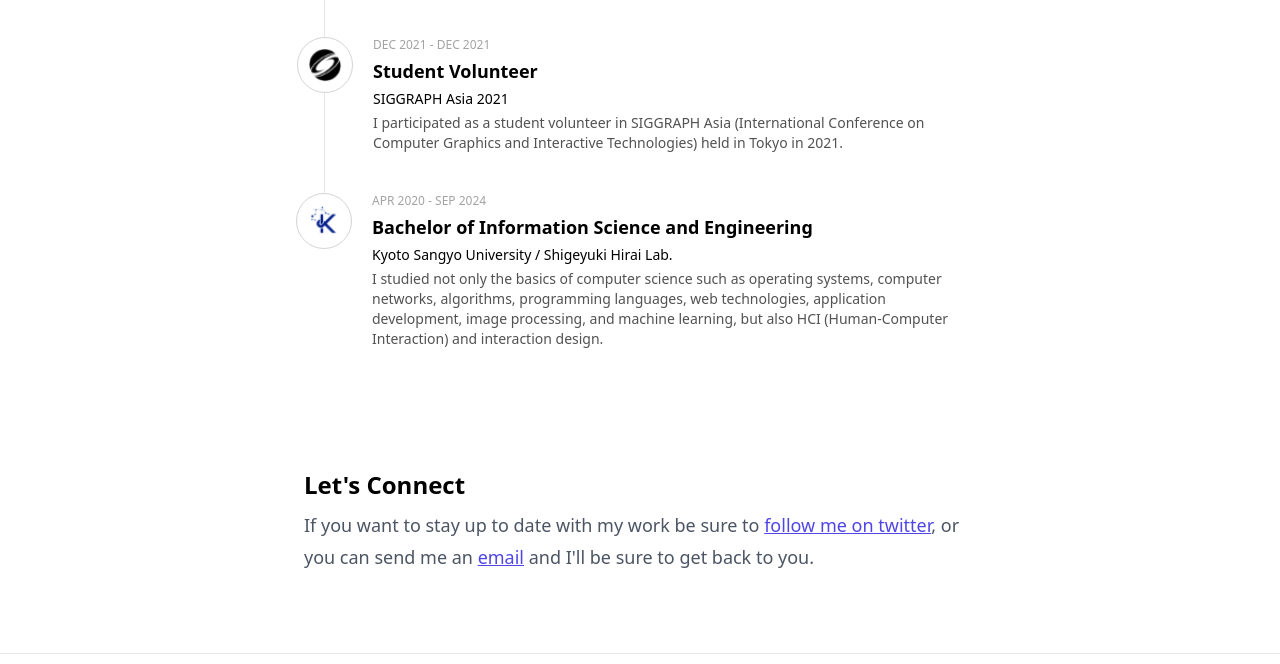
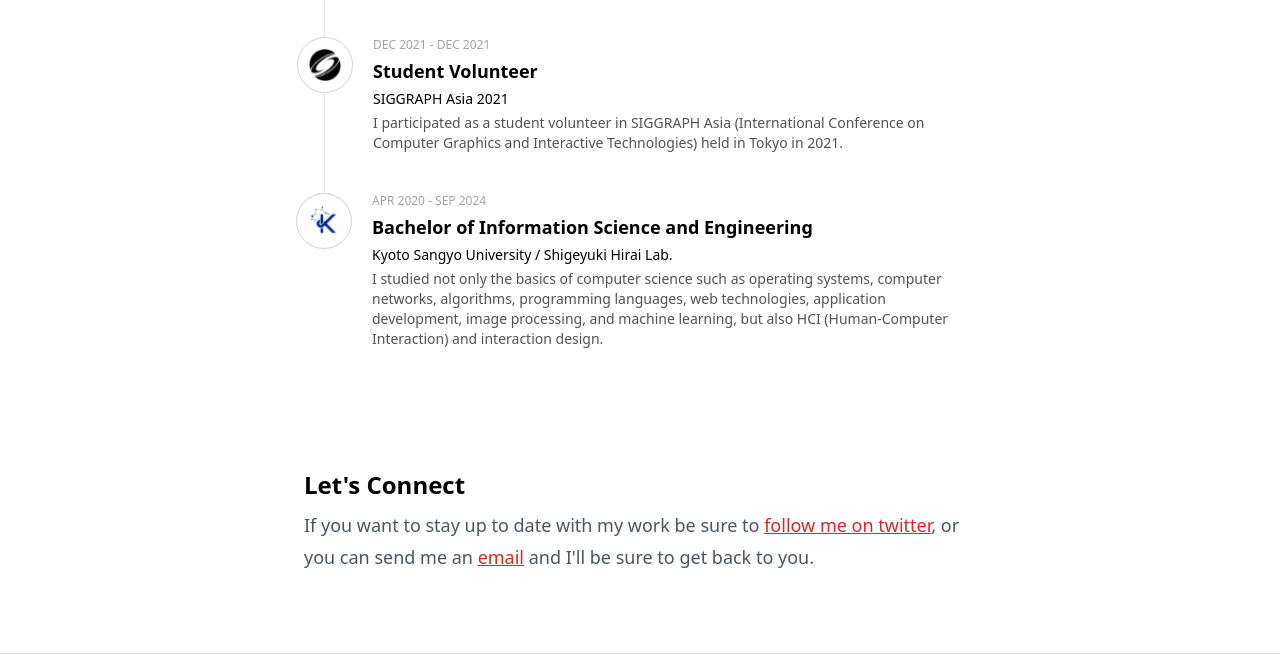
Before and after one commit to shuheykoyama/portfolio, an Astro site: page /about in a window 1280 px wide. Shown: the part 1999-2663 px from the top of the page. Built offline with nearby package versions, Linux system fonts and the light colour scheme; Astro itself is replaced by a stand-in of ours.

Commit message:
fix: :bug: update text styles and remove redundant 'Posted on' label

```diff
--- a/src/components/projects-loop.astro
+++ b/src/components/projects-loop.astro
@@ -92,7 +92,7 @@ const projectsLoop = sortedProjects.slice(0, count).map((project) => {
             <span>{project.description}</span>
           </p>
           <div class="mt-2.5 text-xs font-medium text-neutral-800 dark:text-neutral-300">
-            Posted on {project.dateFormatted}
+            {project.dateFormatted}
           </div>
         </div>
       </div>
--- a/src/pages/about.astro
+++ b/src/pages/about.astro
@@ -51,8 +51,8 @@ import Layout from "../layouts/main.astro";
       If you want to stay up to date with my work be sure to <a
         href="https://twitter.com/shuheykoyama"
         target="_blank"
-        class="text-indigo-600 underline">follow me on twitter</a
-      >, or you can send me an <a href="mailto:shuheykoyama@gmail.com" class="text-indigo-600 underline"
+        class="text-red-600 underline">follow me on twitter</a
+      >, or you can send me an <a href="mailto:shuheykoyama@gmail.com" class="text-red-600 underline"
         >email</a
       > and I'll be sure to get back to you.
     </p>
```
